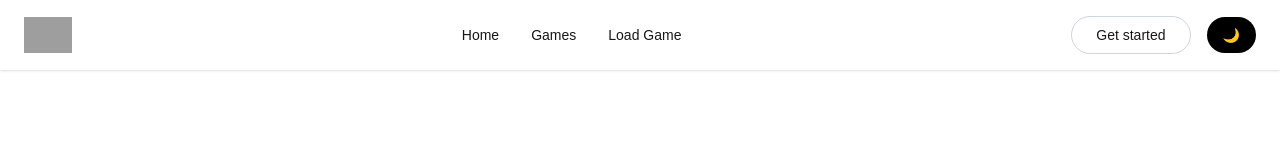
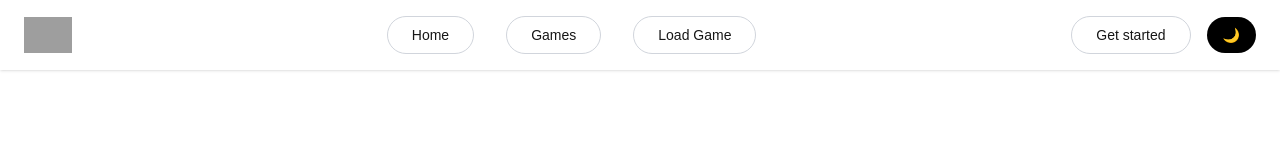
Before and after one commit to tarkeshwarraj/next-casino, a Next.js app: page / in a window 1280 px wide. Shown: the top 160 px of the page. Built offline with nearby package versions, Linux system fonts and the light colour scheme; no server answers; grey boxes are pictures that could not be loaded.

Commit message:
updates nav

```diff
--- a/components/Navbar.jsx
+++ b/components/Navbar.jsx
@@ -31,21 +31,21 @@ export default function Navbar() {
         </Link>
 
         {/* Desktop Links */}
-        <ul className="hidden md:flex items-center space-x-8" style={{ color: "var(--foreground)" }}>
-          <li>
+        <ul className="hidden md:flex items-center space-x-8 " style={{ color: "var(--foreground)" }}>
+          <li className="px-6 py-2 rounded-full border border-gray-300 active:scale-95">
             <Link href="/">Home</Link>
           </li>
-          <li>
+          <li className="px-6 py-2 rounded-full border border-gray-300 active:scale-95">
             <Link href="#">Games</Link>
           </li>
-          <li>
+          <li className="px-6 py-2 rounded-full border border-gray-300 active:scale-95">
             <Link href="/trust-pay">Load Game</Link>
           </li>
         </ul>
 
         {/* Desktop Buttons */}
         <div className="hidden md:flex items-center space-x-4">
-          <button className="bg-white hover:bg-gray-50 border border-gray-300 px-6 py-2 rounded-full active:scale-95 transition-all">
+          <button className=" hover:bg-gray-50 border border-gray-300 px-6 py-2 rounded-full active:scale-95 transition-all" style={{ color: "var(--foreground)" }}>
             Get started
           </button>
 
@@ -115,18 +115,18 @@ export default function Navbar() {
     style={{ backgroundColor: "var(--background)", color: "var(--foreground)" }}
       >
         <ul onClick={()=>{setIsMenuOpen(false)}} className="flex flex-col space-y-4 text-lg text-black" style={{ color: "var(--foreground)" }}>
-          <li>
-            <Link href="/" className="text-sm">
+          <li className="active:scale-95">
+            <Link href="/" className="text-sm px-6 py-2 rounded-full border border-gray-300">
               Home
             </Link>
           </li>
-          <li>
-            <Link href="#" className="text-sm">
+          <li className="active:scale-95">
+            <Link href="#" className="text-sm px-6 py-2 rounded-full border border-gray-300">
               Games
             </Link>
           </li>
-          <li>
-            <Link href="/trust-pay">Load Game</Link>
+          <li className="active:scale-95">
+            <Link  href="/trust-pay" className="text-sm px-6 py-2 rounded-full border border-gray-300 " >Load Game</Link>
           </li>
         </ul>
 
@@ -144,7 +144,7 @@ export default function Navbar() {
             setIsDarkMode(!isDarkMode);
             setIsMenuOpen(false);
           }}
-          className={`gap-2 px-4 py-2 rounded-full font-semibold transition-all duration-300 w-full mt-4 ${
+          className={`gap-2 px-4 py-2 rounded-full font-semibold transition-all duration-300 w-full mt-4 active:scale-95 ${
             isDarkMode
               ? "bg-white text-black hover:bg-gray-200 border border-gray-300"
               : "bg-black text-white hover:bg-gray-800"
```
